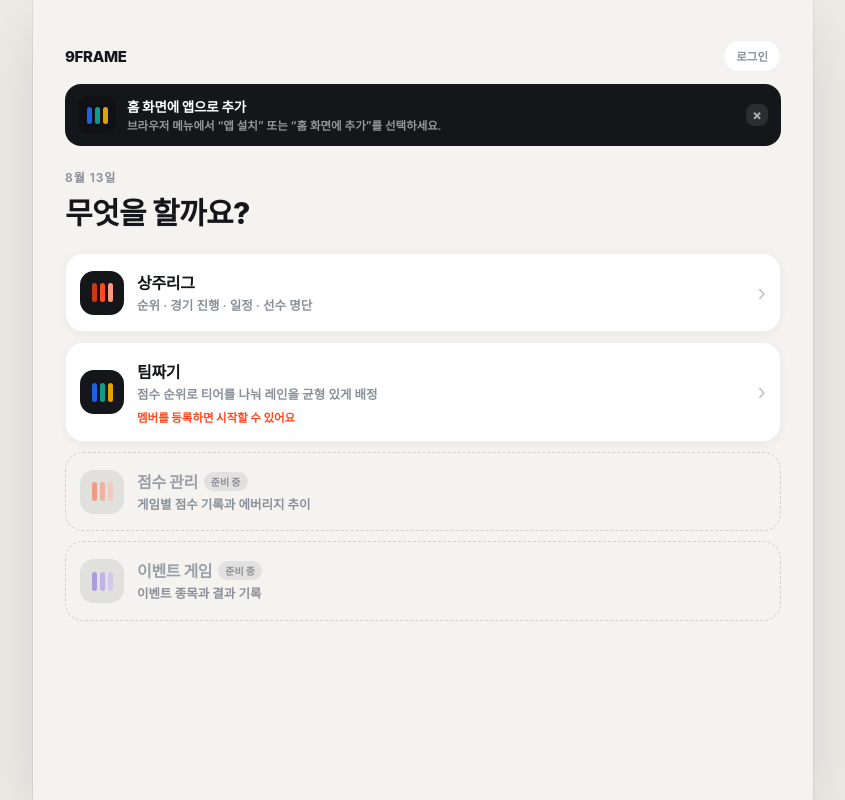
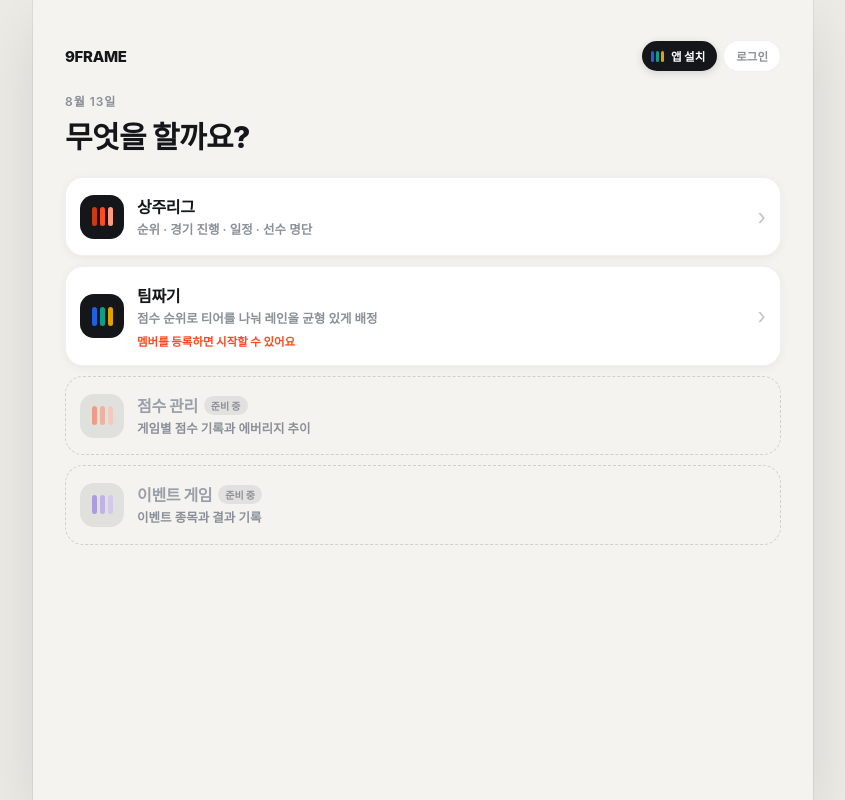
Before and after one commit to leech5151/team-create-9f, a React (Vite) app in the folder app/: page / in a window 1280 px wide. Shown: the whole page, without its empty margins (217-1062 px from the left). Built offline with nearby package versions, Linux system fonts and the light colour scheme; a web font is replaced by a local one.

Commit message:
feat: 선수명단 목록 수정, 순위 필드 수정

```diff
--- a/app/src/App.tsx
+++ b/app/src/App.tsx
@@ -1,6 +1,6 @@
 import { useCallback, useEffect, useMemo, useRef, useState } from 'react';
 import { BottomBar } from './components/BottomBar';
-import { InstallBanner, InstallPill } from './components/InstallBanner';
+import { InstallPill } from './components/InstallBanner';
 import { AddMembersSheet, type MemberDraft } from './components/AddMembersSheet';
 import { MemberSheet, type MemberEdit } from './components/MemberSheet';
 import { RollOverlay } from './components/RollOverlay';
@@ -428,13 +428,11 @@ export default function App() {
   }, [boardMode]);
 
   /**
-   * Only on the hub. Inside a feature the operator is mid-task, and the app bar
-   * there already carries a back action — an install prompt would compete with
-   * it. Dismissing only collapses the banner to a pill, so the entry point
-   * stays available rather than disappearing for good.
+   * The app bar carries one small install button and nothing else — no banner.
+   * It shows on every screen for as long as the app runs in a browser tab, and
+   * disappears on its own once the app is installed and opened standalone.
    */
-  const showInstall = installPrompt.installable && state.section === 'home';
-  const showInstallBanner = showInstall && !installPrompt.collapsed;
+  const showInstall = installPrompt.installable;
 
   return (
     <div className="app" data-dark={boardMode}>
@@ -451,15 +449,13 @@ export default function App() {
             </button>
           )}
           <div className="appBar__right">
-            {showInstall && !showInstallBanner && (
+            {showInstall && (
               <InstallPill
                 onClick={() => {
-                  // Chromium can go straight to the dialog; elsewhere the banner
-                  // has to explain where the browser hides the menu item.
-                  // Chromium can open its dialog; elsewhere the banner has to
-                  // explain where the browser hides the menu item.
+                  // Chromium can go straight to its own dialog. Everywhere else
+                  // installing is a browser-menu step we can only point at.
                   if (installPrompt.canPrompt) void installPrompt.install();
-                  else installPrompt.expand();
+                  else flash(installPrompt.hint);
                 }}
               />
             )}
@@ -484,15 +480,6 @@ export default function App() {
               ))}
           </div>
         </div>
-
-        {showInstallBanner && (
-          <InstallBanner
-            canPrompt={installPrompt.canPrompt}
-            isIos={installPrompt.isIos}
-            onInstall={() => void installPrompt.install()}
-            onCollapse={installPrompt.collapse}
-          />
-        )}
 
         {state.section === 'home' && (
           <HomeScreen
--- a/app/src/components/InstallBanner.tsx
+++ b/app/src/components/InstallBanner.tsx
@@ -1,56 +1,15 @@
-interface BannerProps {
-  /** The browser can open its own install dialog. */
-  canPrompt: boolean;
-  isIos: boolean;
-  onInstall: () => void;
-  onCollapse: () => void;
-}
-
-/** What to tell the user, given what this browser actually supports. */
-function guidance(canPrompt: boolean, isIos: boolean): string {
-  if (canPrompt) return '전체화면으로 열리고, 오프라인에서도 볼 수 있어요.';
-  if (isIos) return '공유 버튼 → “홈 화면에 추가”를 누르면 앱처럼 열려요.';
-  return '브라우저 메뉴에서 “앱 설치” 또는 “홈 화면에 추가”를 선택하세요.';
-}
-
-export function InstallBanner({ canPrompt, isIos, onInstall, onCollapse }: BannerProps) {
-  return (
-    <div className="install">
-      <div className="install__icon" aria-hidden="true">
-        <span className="install__bar" style={{ background: '#1F5FE0' }} />
-        <span className="install__bar" style={{ background: '#0E9D8B' }} />
-        <span className="install__bar" style={{ background: '#E0A200' }} />
-      </div>
-      <div className="install__body">
-        <div className="install__title">홈 화면에 앱으로 추가</div>
-        <div className="install__sub">{guidance(canPrompt, isIos)}</div>
-      </div>
-      {canPrompt && (
-        <button type="button" className="install__cta" onClick={onInstall}>
-          추가
-        </button>
-      )}
-      <button
-        type="button"
-        className="install__close"
-        onClick={onCollapse}
-        aria-label="설치 안내 접기"
-        title="접기 — 오른쪽 위 설치 버튼으로 다시 열 수 있어요"
-      >
-        ×
-      </button>
-    </div>
-  );
-}
-
 interface PillProps {
   onClick: () => void;
 }
 
-/** Collapsed form: a persistent entry point so install is never a dead end. */
+/**
+ * The whole install affordance: one app-bar button, shown for as long as the
+ * app is running in a browser tab. There is no banner — an install prompt that
+ * takes over the top of the screen competes with the task the user came for.
+ */
 export function InstallPill({ onClick }: PillProps) {
   return (
-    <button type="button" className="installPill" onClick={onClick}>
+    <button type="button" className="installPill" onClick={onClick} title="앱 설치">
       <span className="installPill__icon" aria-hidden="true">
         <span className="installPill__bar" style={{ background: '#1F5FE0' }} />
         <span className="installPill__bar" style={{ background: '#0E9D8B' }} />
--- a/app/src/hooks/useInstallPrompt.ts
+++ b/app/src/hooks/useInstallPrompt.ts
@@ -4,17 +4,6 @@ import { useCallback, useEffect, useState } from 'react';
 interface BeforeInstallPromptEvent extends Event {
   prompt: () => Promise<void>;
   userChoice: Promise<{ outcome: 'accepted' | 'dismissed' }>;
-}
-
-/** Remembers the collapsed/expanded choice — never a permanent dismissal. */
-const COLLAPSED_KEY = 'bowling-lane-draw/install-collapsed';
-
-function readCollapsed(): boolean {
-  try {
-    return localStorage.getItem(COLLAPSED_KEY) === '1';
-  } catch {
-    return false;
-  }
 }
 
 function isStandalone(): boolean {
@@ -32,20 +21,19 @@ function isIosDevice(): boolean {
 }
 
 /**
- * Drives the install affordance.
+ * Drives the install button.
  *
- * Collapsing shrinks the banner to a pill rather than hiding it: the entry
- * point stays available for as long as the app is installable, so it can be
- * installed on another device or after being removed.
+ * There is nothing to dismiss: the button is shown whenever the app is running
+ * in a browser tab and goes away by itself once it is installed and opened
+ * standalone.
  *
  * Chromium hands us a deferred prompt we can fire on a user gesture. iOS Safari
  * has no such API — installing is a manual Share-sheet step, so there we can
- * only show instructions.
+ * only point at the menu.
  */
 export function useInstallPrompt() {
   const [deferred, setDeferred] = useState<BeforeInstallPromptEvent | null>(null);
   const [installed, setInstalled] = useState(isStandalone);
-  const [collapsed, setCollapsed] = useState(readCollapsed);
 
   useEffect(() => {
     const onBeforeInstall = (e: Event) => {
@@ -70,18 +58,6 @@ export function useInstallPrompt() {
     };
   }, []);
 
-  const persistCollapsed = (value: boolean) => {
-    setCollapsed(value);
-    try {
-      localStorage.setItem(COLLAPSED_KEY, value ? '1' : '0');
-    } catch {
-      // Non-persistent state is still better than nothing.
-    }
-  };
-
-  const collapse = useCallback(() => persistCollapsed(true), []);
-  const expand = useCallback(() => persistCollapsed(false), []);
-
   /** Resolves to true when the user accepted the browser's install dialog. */
   const install = useCallback(async (): Promise<boolean> => {
     if (!deferred) return false;
@@ -89,8 +65,6 @@ export function useInstallPrompt() {
       await deferred.prompt();
       const { outcome } = await deferred.userChoice;
       setDeferred(null);
-      // Declining collapses rather than hides — they may want it later.
-      if (outcome !== 'accepted') persistCollapsed(true);
       return outcome === 'accepted';
     } catch {
       return false;
@@ -104,19 +78,20 @@ export function useInstallPrompt() {
     canPrompt: deferred !== null,
     /** iOS needs Share-sheet instructions instead of a dialog. */
     isIos: ios,
+    /** What to say when the browser gives us no dialog to open. */
+    hint: ios
+      ? '공유 버튼 → “홈 화면에 추가”를 누르면 앱처럼 열려요'
+      : '브라우저 메뉴에서 “앱 설치” 또는 “홈 화면에 추가”를 선택하세요',
     /**
      * Shown whenever the app is not already running standalone.
      *
      * Deliberately not gated on `beforeinstallprompt`: that event only fires on
      * Chromium, and only once its engagement heuristics are satisfied, so
      * gating on it left most browsers with no way in at all. Without a deferred
-     * prompt the banner falls back to telling the user where the menu item is.
+     * prompt the button falls back to saying where the menu item is.
      */
     installable: !installed,
     installed,
-    collapsed,
-    collapse,
-    expand,
     install,
   };
 }
--- a/app/src/index.css
+++ b/app/src/index.css
@@ -280,66 +280,6 @@ input {
   overflow: hidden;
 }
 
-/* ── Install banner ────────────────────────────────────────── */
-
-.install {
-  display: flex;
-  align-items: center;
-  gap: 11px;
-  margin: 0 var(--gutter) 14px;
-  padding: 12px 13px;
-  border-radius: 16px;
-  background: #14161a;
-  color: #fff;
-  animation: riseIn 0.28s ease both;
-}
-
-.install__icon {
-  width: 38px;
-  height: 38px;
-  border-radius: 11px;
-  background: #0f1115;
-  display: flex;
-  align-items: center;
-  justify-content: center;
-  gap: 3px;
-  flex: none;
-}
-
-.install__bar {
-  width: 5px;
-  height: 17px;
-  border-radius: 3px;
-}
-
-.install__body {
-  flex: 1;
-  min-width: 0;
-}
-
-.install__title {
-  font-size: 13.5px;
-  font-weight: 800;
-  letter-spacing: -0.01em;
-}
-
-.install__sub {
-  font-size: 11.5px;
-  font-weight: 600;
-  color: rgba(255, 255, 255, 0.55);
-  line-height: 1.4;
-  margin-top: 2px;
-}
-
-.install__cta {
-  flex: none;
-  padding: 8px 13px;
-  border-radius: 999px;
-  background: #ff4a21;
-  font-size: 12px;
-  font-weight: 800;
-}
-
 /* ── App bar — brand title left, install entry point right ─── */
 
 .appBar {
@@ -504,7 +444,7 @@ input {
   color: #c2c6cc;
 }
 
-/* Collapsed install form — always reachable while installable. */
+/* 앱바의 설치 버튼 — 브라우저에서 열려 있는 동안 항상 보인다. */
 .installPill {
   display: flex;
   align-items: center;
@@ -532,21 +472,6 @@ input {
   border-radius: 2px;
 }
 
-.install__close {
-  flex: none;
-  width: 22px;
-  height: 22px;
-  border-radius: 8px;
-  background: rgba(255, 255, 255, 0.1);
-  color: rgba(255, 255, 255, 0.6);
-  font-size: 14px;
-  font-weight: 800;
-  line-height: 1;
-  display: flex;
-  align-items: center;
-  justify-content: center;
-}
-
 /* ── Roster ────────────────────────────────────────────────── */
 
 .rosterHead {
@@ -590,9 +515,16 @@ input {
   color: #fff;
 }
 
+/*
+ * 숫자와 단위를 한 줄에 — "30명", "12 / 30명 배정". 블록으로 쌓으면 단위가
+ * 숫자 아래로 떨어지므로 베이스라인을 공유하는 한 줄로 붙인다.
+ */
 .count {
-  text-align: right;
-  flex: none;
+  display: flex;
+  align-items: baseline;
+  gap: 2px;
+  flex: none;
+  white-space: nowrap;
 }
 
 .count__n {
@@ -788,32 +720,6 @@ input {
   font-variant-numeric: tabular-nums;
 }
 
-.memberRow__team {
-  flex: none;
-  width: 38px;
-  display: flex;
-  justify-content: flex-end;
-}
-
-.teamBadge {
-  display: inline-flex;
-  align-items: center;
-  justify-content: center;
-  min-width: 32px;
-  padding: 3px 6px;
-  border-radius: 7px;
-  background: #14161a;
-  color: #fff;
-  font-size: 10.5px;
-  font-weight: 800;
-  white-space: nowrap;
-}
-
-.teamBadge--none {
-  background: transparent;
-  color: #c2c6cc;
-}
-
 .memberRow__caps em {
   font-style: normal;
   font-size: 9.5px;
@@ -827,6 +733,59 @@ input {
   font-weight: 800;
   color: #ff4a21;
   flex: none;
+}
+
+/*
+ * 선수 명단 행 — 이름 · 성별 · 경기 · 점수.
+ *
+ * 다른 화면의 .memberRow__main 은 flex 그대로 두고, 여기만 그리드로 바꾼다.
+ * 하나의 열 템플릿이 모든 행을 지배하므로 열이 명단 끝까지 줄맞춰진다.
+ *
+ * 네 칸 모두 fr — 행 폭을 남김 없이 나눠 갖는다. 한 칸에만 1fr 을 주면
+ * 남는 폭이 그 칸에만 쏠려 그 옆만 벌어지고(이름), 전부 고정 폭으로 두면
+ * 남는 폭이 행 끝에 뭉쳐 왼쪽으로 쏠린다. 비율은 각 칸이 필요한 만큼:
+ * 점수(182 (+30 −15))가 가장 넓고 성별(남/여)이 가장 좁다.
+ */
+.memberRow__main--players {
+  display: grid;
+  /* minmax(0, …) — 긴 이름이 자기 몫보다 트랙을 넓히지 못하게. 그래야 열이
+     모든 행에서 같은 자리에 온다. 넘치는 글자는 말줄임. */
+  grid-template-columns:
+    minmax(0, 1.4fr) minmax(0, 0.7fr) minmax(0, 0.9fr) minmax(0, 1.5fr);
+  column-gap: 6px;
+  padding: 11px 12px;
+  text-align: center;
+}
+
+/* 수정 칸은 운영자에게만 — 없을 때 빈 트랙이 남지 않게 템플릿을 따로 둔다. */
+.memberRow__main--players.memberRow__main--editable {
+  grid-template-columns:
+    minmax(0, 1.4fr) minmax(0, 0.7fr) minmax(0, 0.9fr) minmax(0, 1.5fr) 26px;
+}
+
+/* 이름만 왼쪽 정렬 — 나머지는 자기 열 가운데. */
+.memberRow__main--players .memberRow__name {
+  text-align: left;
+}
+
+/* 폭은 그리드가 정한다 — flex 시절의 고정 폭·오른쪽 정렬을 되돌린다. */
+.memberRow__main--players .memberRow__caps {
+  width: auto;
+  text-align: center;
+}
+
+/*
+ * 점수 = 숫자 + 괄호. 숫자 트랙만 고정이라 점수는 어느 행에서도 같은 x 에
+ * 오고, 괄호도 같은 x 에서 시작한다. 괄호가 자기 칸을 넘으면 잘린다.
+ */
+.memberRow__main--players .scoreCell {
+  grid-template-columns: 30px minmax(0, 1fr);
+  gap: 3px;
+}
+
+.memberRow__main--players .scoreCell__parts {
+  min-width: 0;
+  overflow: hidden;
 }
 
 .addRow {
@@ -1185,6 +1144,12 @@ input {
 
 .statRow--tiers {
   margin-top: 8px;
+}
+
+/* 선수 명단 위 요약 카드 — 라벨과 값을 카드 가운데로. */
+.statRow--three .stat,
+.statRow--tiers .stat {
+  text-align: center;
 }
 
 /* Three cards in one row need tighter padding and a non-wrapping label. */
@@ -2478,162 +2443,154 @@ input {
 
 /* ── League table (프리미어리그 스타일 순위표) ──────────────── */
 
-.tableWrap {
+/*
+ * 경기순위 표. One column template drives the header and every row, so the
+ * gaps between #, 팀, 경기, 게임승, 총점승, 승점, 누적득점 are identical the
+ * whole way down. Widths fit each header on a single line — nothing folds.
+ */
+.ltable {
+  /*
+   * 숫자 열은 각자의 헤더("게임승", "누적득점")가 트랙 안에 온전히 들어가는
+   * 폭 — 헤더가 트랙을 넘치면 가운데 정렬이 어긋나 보인다. 남는 폭은 팀 열이
+   * 전부 받고, 모자라면 명단이 팀 아래로 들여쓰기되어 내려간다.
+   */
+  --lt-cols: 22px minmax(0, 1fr) 26px 34px 34px 26px 44px;
+  --lt-gap: 6px;
+  /* 양옆 여백 — 숫자가 카드 모서리에 붙지 않게. */
+  --lt-pad: 12px;
+
   margin-top: 10px;
-  overflow-x: auto;
   border-radius: 14px;
   border: 1px solid rgba(0, 0, 0, 0.06);
   background: #fff;
-}
-
-.ltable {
-  width: 100%;
-  /*
-   * Fixed layout is what keeps the card from scrolling sideways on a phone:
-   * the numeric columns get the widths below and 팀 takes whatever is left,
-   * so the table can never grow past its container no matter how long a
-   * team name or roster line gets.
-   */
-  table-layout: fixed;
-  border-collapse: collapse;
-  font-variant-numeric: tabular-nums;
-}
-
-.ltable th,
-.ltable td {
-  padding: 9px 3px;
+  overflow: hidden;
+  font-variant-numeric: tabular-nums;
+}
+
+.ltable__head,
+.ltable__row {
+  display: grid;
+  grid-template-columns: var(--lt-cols);
+  column-gap: var(--lt-gap);
+  align-items: center;
+  padding: 9px var(--lt-pad);
   text-align: center;
-  font-size: 11.5px;
-  font-weight: 700;
-  white-space: nowrap;
-  overflow: hidden;
-  text-overflow: ellipsis;
-}
-
-/* 경기 · 게임승 · 총점승 — sized to their headers, which are the widest text. */
-.ltable__g {
-  width: 28px;
-}
-
-.ltable__w {
-  width: 38px;
-}
-
-.ltable thead th {
+}
+
+.ltable__head {
+  padding-top: 8px;
+  padding-bottom: 8px;
   background: #f7f6f3;
   color: #8a8f98;
   font-size: 10px;
   font-weight: 800;
+  white-space: nowrap;
   border-bottom: 1px solid rgba(0, 0, 0, 0.06);
 }
 
-/* One separator per team block, not between a team and its own roster line. */
-.ltable__rosterRow + tr td {
+/*
+ * Two explicit rows — 기록 줄 위, 로스터 줄 아래. 순번은 두 줄 전체를 차지하는
+ * 자기 칸에 들어가므로 팀명이 몇 줄로 접히든 겹치지 않는다.
+ */
+.ltable__row {
+  grid-template-rows: auto auto;
+  font-size: 11.5px;
+  font-weight: 700;
+  color: #14161a;
+}
+
+.ltable__row + .ltable__row {
   border-top: 1px solid rgba(0, 0, 0, 0.05);
 }
 
-.ltable__rosterRow td {
-  padding: 0 8px 9px 30px;
-  text-align: left;
-}
-
 .ltable__rank {
-  width: 22px;
   color: #8a8f98;
   font-weight: 800;
+}
+
+/* 순번은 팀 블록(기록 + 로스터) 전체 높이에 대해 세로 가운데. */
+.ltable__row .ltable__rank {
+  grid-column: 1;
+  grid-row: 1 / -1;
+  display: flex;
+  align-items: center;
+  justify-content: center;
+  align-self: stretch;
 }
 
 .ltable__team {
   text-align: left;
-  padding-left: 8px;
-}
-
-/*
- * Never clip a name. The team cell wraps, and the roster line gets the whole
- * row below, so both always show in full. `keep-all` breaks at the ` · `
- * separators rather than mid-name.
- */
-.ltable__team,
-.ltable__name,
+  font-size: 13px;
+  font-weight: 800;
+  letter-spacing: -0.02em;
+  /* Break at spaces, never mid-name. */
+  white-space: normal;
+  word-break: keep-all;
+  overflow-wrap: break-word;
+}
+
+.ltable__head .ltable__team {
+  font-size: 10px;
+  font-weight: 800;
+}
+
+/* 로스터는 순번 칸을 뺀 나머지 폭 전체 — 이름이 컬럼 안으로 접히지 않게. */
 .ltable__roster {
-  white-space: normal;
-  overflow: visible;
-  text-overflow: clip;
-  word-break: keep-all;
-  overflow-wrap: anywhere;
-}
-
-.ltable__name {
-  font-size: 13px;
-  font-weight: 800;
-  letter-spacing: -0.02em;
-  color: #14161a;
-}
-
-.ltable__roster {
-  display: block;
+  grid-column: 2 / -1;
+  grid-row: 2;
+  margin-top: 4px;
+  text-align: left;
   font-size: 10.5px;
   font-weight: 600;
   line-height: 1.45;
   color: #a8adb4;
+  white-space: normal;
+  word-break: keep-all;
+  overflow-wrap: break-word;
 }
 
 .ltable__pts {
-  width: 32px;
   font-size: 14px;
   font-weight: 800;
   color: #ff4a21;
 }
 
+.ltable__head .ltable__pts,
+.ltable__head .ltable__pins {
+  font-size: 10px;
+  font-weight: 800;
+  color: #8a8f98;
+}
+
 .ltable__pins {
-  width: 48px;
   color: #6b6f76;
 }
 
 /*
- * Narrow phones: smaller header type lets every numeric column give a few
- * pixels back to 팀, which is the column that actually needs the room.
- * Widths still sum well under the card, so nothing scrolls.
+ * Top three, once results exist — an all-zero table has no leaders. Marked by
+ * weight and colour together so the podium reads at a glance.
  */
-@media (max-width: 380px) {
-  .ltable thead th {
-    font-size: 9.5px;
-  }
-
-  .ltable th,
-  .ltable td {
-    padding: 9px 2px;
-  }
-
-  .ltable__rank {
-    width: 20px;
-  }
-
-  .ltable__g {
-    width: 26px;
-  }
-
-  .ltable__w {
-    width: 36px;
-  }
-
-  .ltable__pts {
-    width: 30px;
-  }
-
-  .ltable__pins {
-    width: 45px;
-  }
-}
-
-/* Top three carry a tint only once results exist — an all-zero table has no
-   leaders to highlight. */
+.ltable__row--top {
+  background: #fff7f4;
+}
+
 .ltable__row--top .ltable__rank {
+  color: #ff4a21;
+  font-weight: 900;
+}
+
+.ltable__row--top .ltable__team {
+  font-weight: 900;
   color: #14161a;
 }
 
-.ltable__row--top td {
-  background: #fffaf8;
+.ltable__row--top .ltable__pts {
+  font-weight: 900;
+}
+
+.ltable__row--top .ltable__pins,
+.ltable__row--top .ltable__roster {
+  color: #8a8f98;
 }
 
 .sectionLabel__note {
--- a/app/src/screens/league/ScheduleTab.tsx
+++ b/app/src/screens/league/ScheduleTab.tsx
@@ -1,4 +1,4 @@
-import { useState } from 'react';
+ import { useState } from 'react';
 import type { LeagueSnapshot, Match, Season, Week } from '../../league/api';
 import type { LeaguePlayer } from '../../league/types';
 import type { LoadState } from '../../league/useLeague';
```
Also changed, not shown: app/src/screens/league/PlayersTab.tsx (+6 -21 lines), app/src/screens/league/StandingsTab.tsx (+28 -42 lines).
